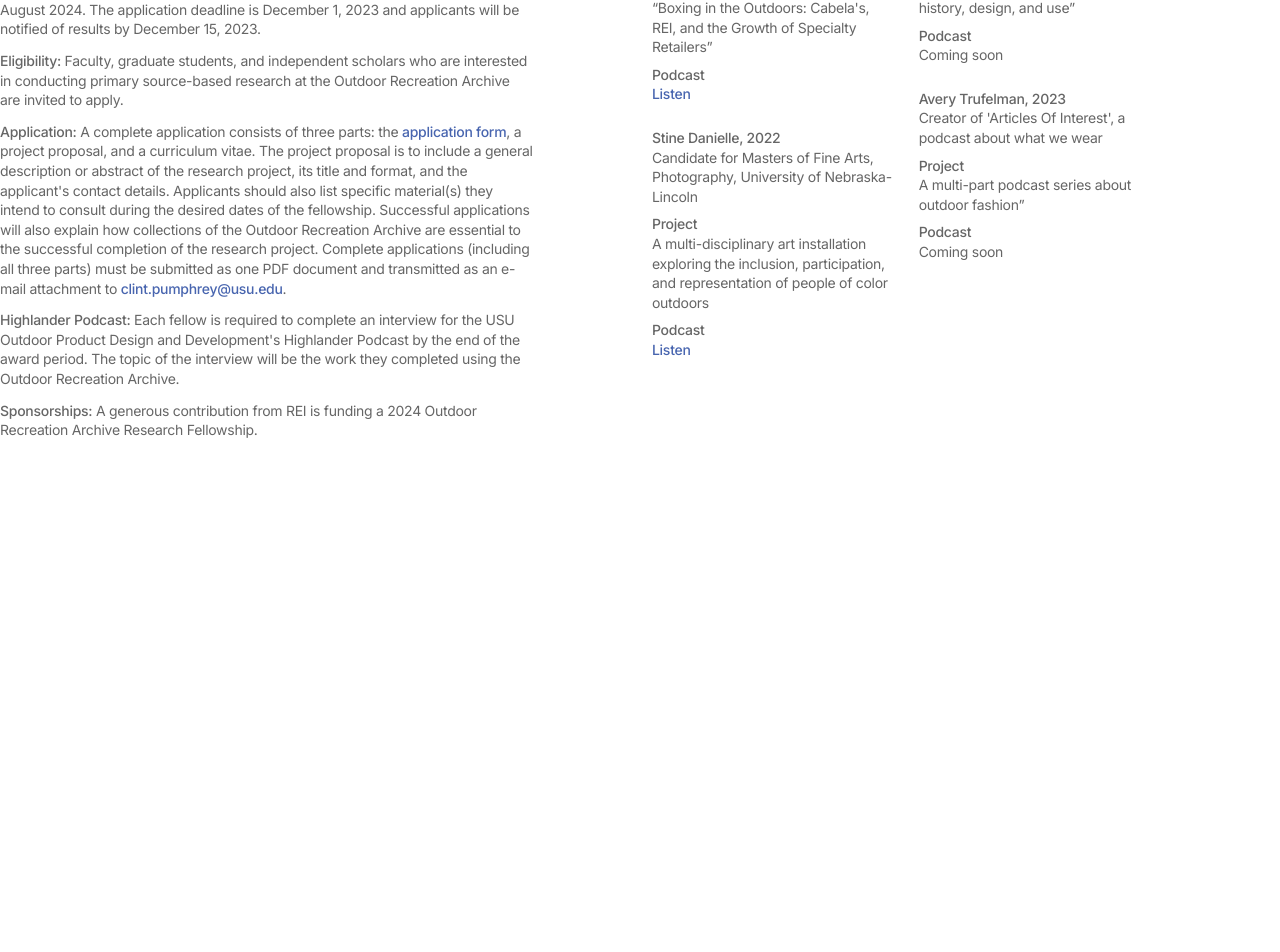
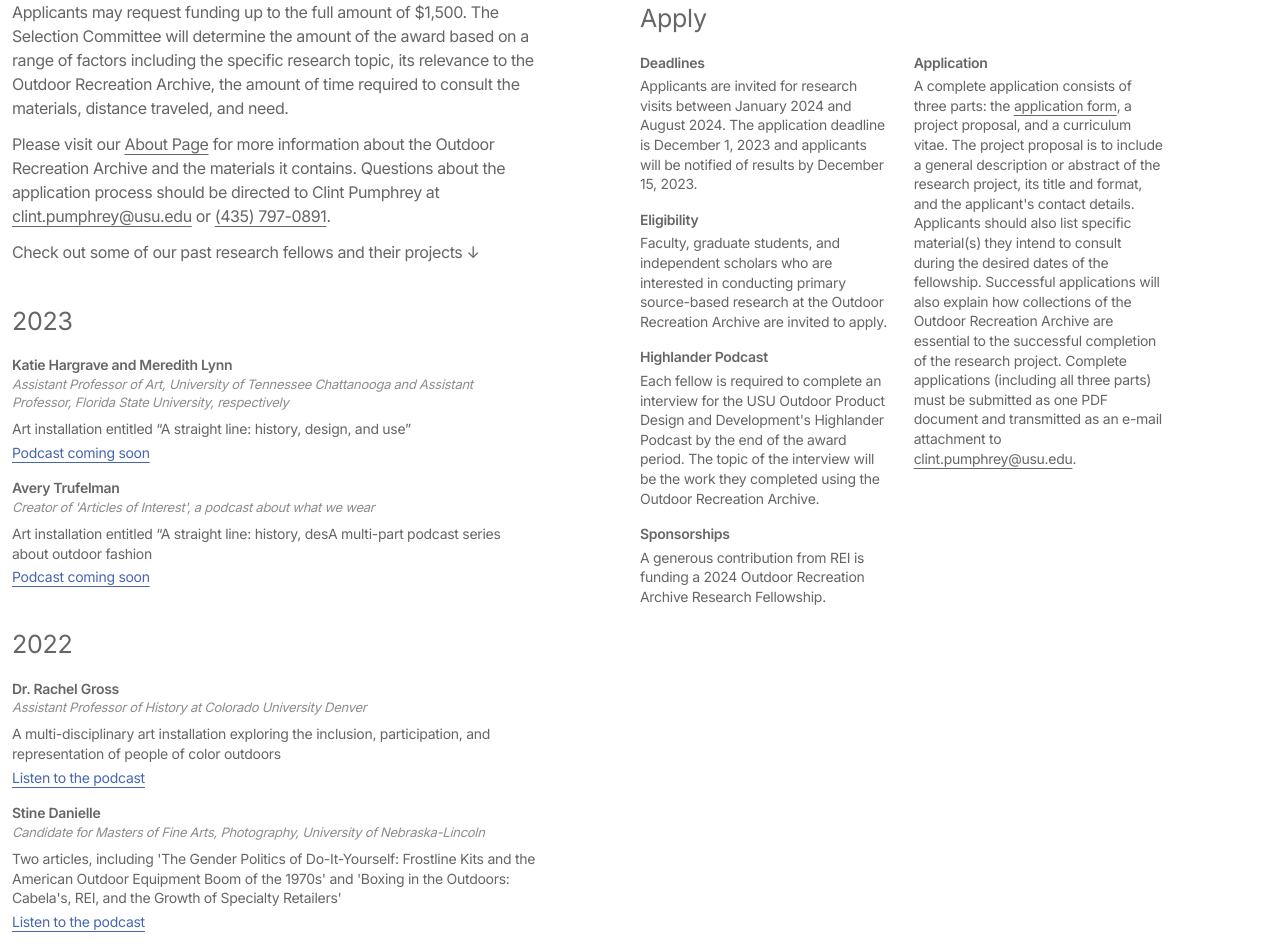
Before and after one commit to gabewolford/outdoor-recreation-archive, a Next.js app: page /research-fellowship in a window 1280 px wide. Shown: the part 488-1440 px from the top of the page. Before the commit the page ends 928 px from the top, so only its background shows below. Built offline with nearby package versions, Linux system fonts and the light colour scheme.

Commit message:
fellowship page done

```diff
--- a/src/app/components/Research-Fellowship/PastFellowCard.jsx
+++ b/src/app/components/Research-Fellowship/PastFellowCard.jsx
@@ -1,32 +1,23 @@
+import ExternalLink from "../About/ExternalLink";
+
 export default function PastFellowCard({
   name,
-  year,
   affiliation,
-  project,
-  podcastLink,
+  description,
+  linkText,
+  podcastUrl,
 }) {
   return (
-    <div className="pb-4">
-      <p className="font-medium">
-        {name}, {year}
-      </p>
-      <p className="mb-2">{affiliation}</p>
-      <p className="font-medium">Project</p>
-      <p className="mb-2">{project}</p>
-      <p className="font-medium">Podcast</p>
-      {podcastLink ? (
-        <p className="mb-2">
-          <a
-            href={podcastLink}
-            target="_blank"
-            className="text-blue-main font-medium hover:text-gray-main hover:underline-offset-4 hover:underline"
-          >
-            Listen
-          </a>
+    <div className="flex flex-col gap-4">
+      <div className="flex flex-col">
+        <h3 className="font-semibold">{name}</h3>
+        <p className="text-[13px] text-gray-subtext italic leading-[18.2px] mb-2">
+          {affiliation}
         </p>
-      ) : (
-        <p className="mb-2">Coming soon</p>
-      )}
+
+        <p className="mb-1">{description}</p>
+        <ExternalLink text={linkText} linkTo={podcastUrl} />
+      </div>
     </div>
   );
 }
--- a/src/app/research-fellowship/page.js
+++ b/src/app/research-fellowship/page.js
@@ -1,10 +1,61 @@
 import Link from "next/link";
+import TheHeader from "../components/TheHeader";
 import PastFellowCard from "../components/Research-Fellowship/PastFellowCard";
 
 export default function ResearchFellowshipPage() {
+  const pastFellows = [
+    {
+      year: 2023,
+      name: "Katie Hargrave and Meredith Lynn",
+      affiliation:
+        "Assistant Professor of Art, University of Tennessee Chattanooga and Assistant Professor, Florida State University, respectively",
+      description:
+        "Art installation entitled “A straight line: history, design, and use”",
+      linkText: "Podcast coming soon",
+      podcastUrl: null,
+    },
+    {
+      year: 2023,
+      name: "Avery Trufelman",
+      affiliation:
+        "Creator of 'Articles of Interest', a podcast about what we wear",
+      description:
+        "Art installation entitled “A straight line: history, desA multi-part podcast series about outdoor fashion",
+      linkText: "Podcast coming soon",
+      podcastUrl: null,
+    },
+    {
+      year: 2022,
+      name: "Dr. Rachel Gross",
+      affiliation:
+        "Assistant Professor of History at Colorado University Denver",
+      description:
+        "A multi-disciplinary art installation exploring the inclusion, participation, and representation of people of color outdoors",
+      linkText: "Listen to the podcast",
+      podcastUrl:
+        "https://open.spotify.com/episode/2OYcgyKd9XpkTBDhZ78Z5k?si=bXSiEVCxS_KmgxCXChKIwA",
+    },
+    {
+      year: 2022,
+      name: "Stine Danielle",
+      affiliation:
+        "Candidate for Masters of Fine Arts, Photography, University of Nebraska-Lincoln",
+      description:
+        "Two articles, including 'The Gender Politics of Do-It-Yourself: Frostline Kits and the American Outdoor Equipment Boom of the 1970s' and 'Boxing in the Outdoors: Cabela's, REI, and the Growth of Specialty Retailers'",
+      linkText: "Listen to the podcast",
+      podcastUrl:
+        "https://open.spotify.com/episode/7aiFxqqrRVgI7x2iqKOQ91?si=X5I8c0a3StyKeKNK7ULoMg",
+    },
+  ];
+
+  const fellows2023 = pastFellows.filter((fellow) => fellow.year === 2023);
+  const fellows2022 = pastFellows.filter((fellow) => fellow.year === 2022);
+
   return (
-    <div className="grid grid-cols-4 gap-9 lg:gap-0 lg:grid-cols-12 lg:grid-rows-3 text-sm">
-      <section className="flex flex-col gap-3 col-span-4 lg:col-span-5 lg:row-span-3">
+    <main className="p-3 grid grid-cols-4 lg:grid-cols-12 lg:grid-rows-6">
+      <section className="flex flex-col col-span-4 lg:col-span-5 lg:row-span-6 mb-6 lg:mb-0">
+        <TheHeader title="Research fellowship" />
+        <div className="flex flex-col gap-3 mb-12">
           <p>
             Utah State University Special Collections and Archives is excited to
             announce a research fellowship to support academic and independent
@@ -14,149 +65,156 @@ export default function ResearchFellowshipPage() {
             particularly encouraged.
           </p>
           <p>
-          Fellowship stipends are a maximum of $1,500 and are intended to offset
-          the cost of visiting USU's Merrill-Cazier Library in Logan, Utah to
-          conduct on-site research in the Outdoor Recreation Archive. The
-          research period may range from several days to several weeks depending
-          on the project.
+            Fellowship stipends are a maximum of $1,500 and are intended to
+            offset the cost of visiting USU's Merrill-Cazier Library in Logan,
+            Utah to conduct on-site research in the Outdoor Recreation Archive.
+            The research period may range from several days to several weeks
+            depending on the project.
           </p>
           <p>
             Applicants may request funding up to the full amount of $1,500. The
-          Selection Committee will determine the amount of the award based on a
-          range of factors including the specific research topic, its relevance
-          to the Outdoor Recreation Archive, the amount of time required to
-          consult the materials, distance traveled, and need.
+            Selection Committee will determine the amount of the award based on
+            a range of factors including the specific research topic, its
+            relevance to the Outdoor Recreation Archive, the amount of time
+            required to consult the materials, distance traveled, and need.
           </p>
           <p>
             Please visit our{" "}
-          <span>
-            <Link
-              href="/about"
-              className="text-blue-main font-medium hover:text-gray-main hover:underline-offset-4 hover:underline"
-            >
+            <Link href="/about" className="underline underline-offset-4">
               About Page
-            </Link>
-          </span>{" "}
+            </Link>{" "}
             for more information about the Outdoor Recreation Archive and the
-          materials it contains. Questions about the application process should
-          be directed to Clint Pumphrey at{" "}
-          <span>
+            materials it contains. Questions about the application process
+            should be directed to Clint Pumphrey at{" "}
             <a
               href="mailto:clint.pumphrey@usu.edu"
-              className="text-blue-main font-medium hover:text-gray-main hover:underline-offset-4 hover:underline"
+              target="_blank"
+              className="underline underline-offset-4"
             >
               clint.pumphrey@usu.edu
-            </a>
-          </span>{" "}
+            </a>{" "}
             or{" "}
-          <span>
             <a
-              href="tel:+14357970891"
-              className="text-blue-main font-medium hover:text-gray-main hover:underline-offset-4 hover:underline"
+              href="tel:14357970891"
+              target="_blank"
+              className="underline underline-offset-4"
             >
               (435) 797-0891
             </a>
             .
-          </span>
           </p>
-        <p className="hidden lg:block">
-          Check out some of our past research fellows and their projects →
-        </p>
-        <p className="lg:hidden">
+          <p>
             Check out some of our past research fellows and their projects ↓
           </p>
-        <p className="mt-9">
-          <span className="font-medium">Deadlines:</span> Applicants are invited
-          for research visits between January 2024 and August 2024. The
-          application deadline is December 1, 2023 and applicants will be
-          notified of results by December 15, 2023.
+        </div>
+
+        <div className="flex flex-col gap-6 text-sm mb-12">
+          <h2 className="text-[25px]">2023</h2>
+          <ul className="flex flex-col gap-4">
+            {fellows2023.map((fellow, index) => (
+              <li key={index}>
+                <PastFellowCard
+                  name={fellow.name}
+                  affiliation={fellow.affiliation}
+                  description={fellow.description}
+                  podcastUrl={fellow.podcastUrl}
+                  linkText={fellow.linkText}
+                />
+              </li>
+            ))}
+          </ul>
+        </div>
+
+        <div className="flex flex-col gap-6 text-sm mb-12">
+          <h2 className="text-[25px]">2022</h2>
+          <ul className="flex flex-col gap-4">
+            {fellows2022.map((fellow, index) => (
+              <li key={index}>
+                <PastFellowCard
+                  name={fellow.name}
+                  affiliation={fellow.affiliation}
+                  description={fellow.description}
+                  podcastUrl={fellow.podcastUrl}
+                  linkText={fellow.linkText}
+                />
+              </li>
+            ))}
+          </ul>
+        </div>
+      </section>
+
+      <section className="flex flex-col gap-6 col-span-4 lg:col-start-7 lg:col-span-5 lg:row-start-3 lg:row-span-3 text-sm mb-12">
+        <h2 className="text-[25px]">Apply</h2>
+        <div className="flex flex-row gap-6">
+          <div className="flex flex-col flex-1 gap-4">
+            <div className="flex flex-col gap-1">
+              <h3 className="font-semibold">Deadlines</h3>
+              <p>
+                Applicants are invited for research visits between January 2024
+                and August 2024. The application deadline is December 1, 2023
+                and applicants will be notified of results by December 15, 2023.
               </p>
+            </div>
+            <div className="flex flex-col gap-1">
+              <h3 className="font-semibold">Eligibility</h3>
               <p>
-          <span className="font-medium">Eligibility:</span> Faculty, graduate
-          students, and independent scholars who are interested in conducting
-          primary source-based research at the Outdoor Recreation Archive are
-          invited to apply.
+                Faculty, graduate students, and independent scholars who are
+                interested in conducting primary source-based research at the
+                Outdoor Recreation Archive are invited to apply.
               </p>
+            </div>
+            <div className="flex flex-col gap-1">
+              <h3 className="font-semibold">Highlander Podcast</h3>
               <p>
-          <span className="font-medium">Application:</span> A complete
-          application consists of three parts: the{" "}
-          <span>
+                Each fellow is required to complete an interview for the USU
+                Outdoor Product Design and Development's Highlander Podcast by
+                the end of the award period. The topic of the interview will be
+                the work they completed using the Outdoor Recreation Archive.
+              </p>
+            </div>
+            <div className="flex flex-col gap-1">
+              <h3 className="font-semibold">Sponsorships</h3>
+              <p>
+                A generous contribution from REI is funding a 2024 Outdoor
+                Recreation Archive Research Fellowship.
+              </p>
+            </div>
+          </div>
+          <div className="flex flex-col flex-1 gap-4">
+            <div className="flex flex-col gap-1">
+              <h3 className="font-semibold">Application</h3>
+              <p>
+                A complete application consists of three parts: the{" "}
                 <a
                   href="/documents/Outdoor_Recreation_Archive_Fellowship_Application.pdf"
                   target="_blank"
-              className="text-blue-main font-medium hover:text-gray-main hover:underline-offset-4 hover:underline"
+                  className="underline underline-offset-4"
                 >
                   application form
                 </a>
-          </span>
-          , a project proposal, and a curriculum vitae. The project proposal is
-          to include a general description or abstract of the research project,
-          its title and format, and the applicant's contact details. Applicants
-          should also list specific material(s) they intend to consult during
-          the desired dates of the fellowship. Successful applications will also
-          explain how collections of the Outdoor Recreation Archive are
-          essential to the successful completion of the research project.
-          Complete applications (including all three parts) must be submitted as
+                , a project proposal, and a curriculum vitae. The project
+                proposal is to include a general description or abstract of the
+                research project, its title and format, and the applicant's
+                contact details. Applicants should also list specific
+                material(s) they intend to consult during the desired dates of
+                the fellowship. Successful applications will also explain how
+                collections of the Outdoor Recreation Archive are essential to
+                the successful completion of the research project. Complete
+                applications (including all three parts) must be submitted as
                 one PDF document and transmitted as an e-mail attachment to{" "}
-          <span>
                 <a
                   href="mailto:clint.pumphrey@usu.edu"
-              className="text-blue-main font-medium hover:text-gray-main hover:underline-offset-4 hover:underline"
+                  target="_blank"
+                  className="underline underline-offset-4"
                 >
                   clint.pumphrey@usu.edu
                 </a>
-          </span>
                 .
               </p>
-        <p>
-          <span className="font-medium">Highlander Podcast:</span> Each fellow
-          is required to complete an interview for the USU Outdoor Product
-          Design and Development's Highlander Podcast by the end of the award
-          period. The topic of the interview will be the work they completed
-          using the Outdoor Recreation Archive.
-        </p>
-        <p>
-          <span className="font-medium">Sponsorships:</span> A generous
-          contribution from REI is funding a 2024 Outdoor Recreation Archive
-          Research Fellowship.
-        </p>
-      </section>
-
-      <section className="grid grid-cols-4 lg:gap-0 lg:grid-cols-2 lg:col-start-7 col-span-4 lg:col-span-5 lg:row-start-2 lg:row-span-2">
-        <div className="flex flex-col col-span-2 lg:col-span-1 pr-3 lg:p-3">
-          <PastFellowCard
-            name="Dr. Rachel Gross"
-            year="2022"
-            affiliation="Assistant Professor of History at Colorado University Denver"
-            project={`Two articles, including “The Gender Politics of Do-It-Yourself:
-            Frostline Kits and the American Outdoor Equipment Boom of the 1970s"
-            and “Boxing in the Outdoors: Cabela's, REI, and the Growth of
-            Specialty Retailers”`}
-            podcastLink="https://open.spotify.com/episode/2OYcgyKd9XpkTBDhZ78Z5k?si=bXSiEVCxS_KmgxCXChKIwA"
-          />
-          <PastFellowCard
-            name="Stine Danielle"
-            year="2022"
-            affiliation="Candidate for Masters of Fine Arts, Photography, University of Nebraska-Lincoln"
-            project={`A multi-disciplinary art installation exploring the inclusion, participation, and representation of people of color outdoors`}
-            podcastLink="https://open.spotify.com/episode/7aiFxqqrRVgI7x2iqKOQ91?si=X5I8c0a3StyKeKNK7ULoMg"
-          />
             </div>
-        <div className="flex flex-col col-span-2 lg:col-span-1 pl-3 lg:p-3">
-          <PastFellowCard
-            name="Katie Hargrave and Meredith Lynn"
-            year="2023"
-            affiliation="Associate Professor of Art, University of Tennessee Chattanooga and Assistant Professor, Florida State University, respectively"
-            project={`Art installation entitled “A straight line: history, design, and use”`}
-          />
-          <PastFellowCard
-            name="Avery Trufelman"
-            year="2023"
-            affiliation="Creator of 'Articles Of Interest', a podcast about what we wear"
-            project={`A multi-part podcast series about outdoor fashion”`}
-          />
+          </div>
         </div>
       </section>
-    </div>
+    </main>
   );
 }
```
Lines whose indentation alone changed are shown as unchanged.
